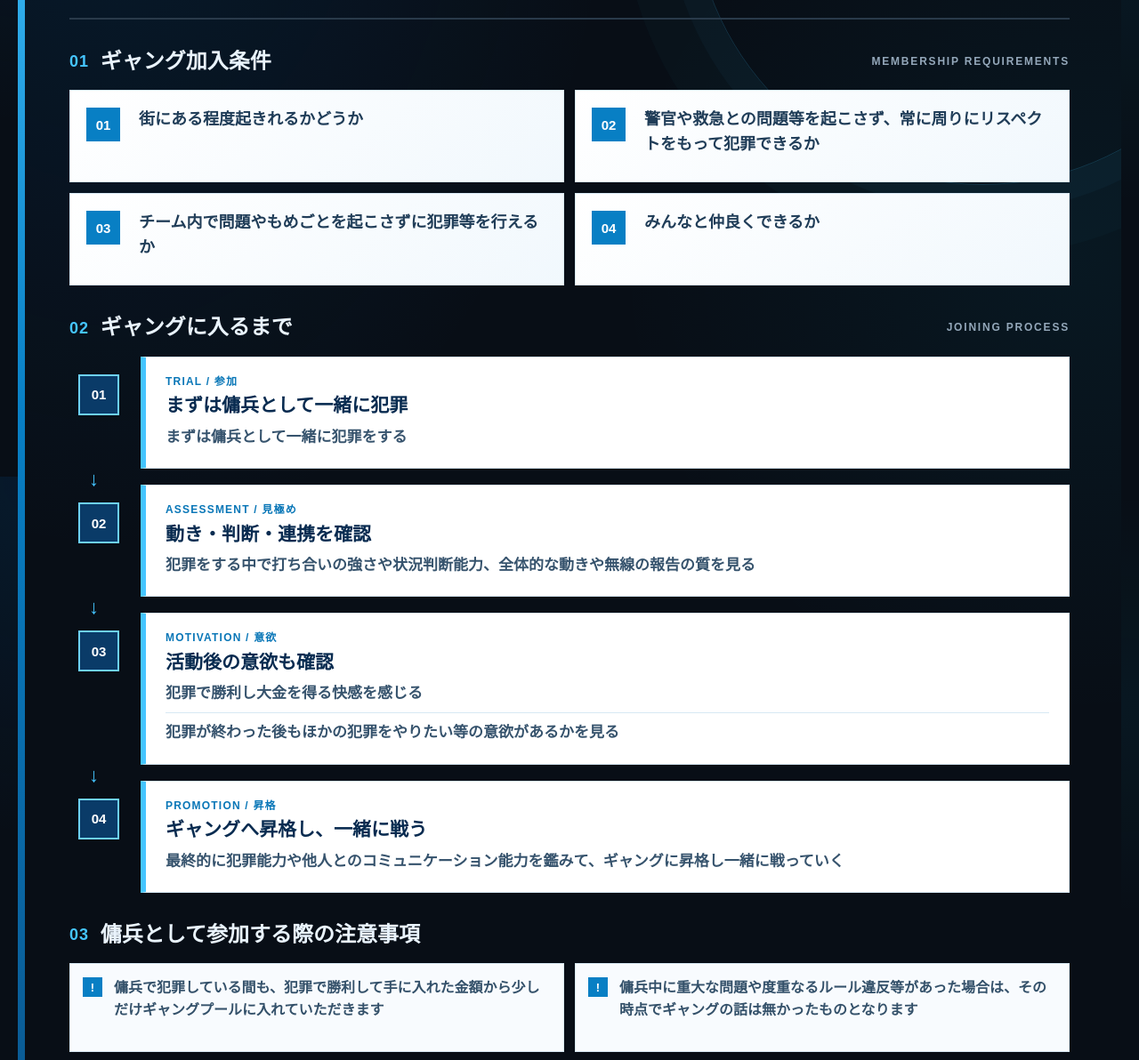
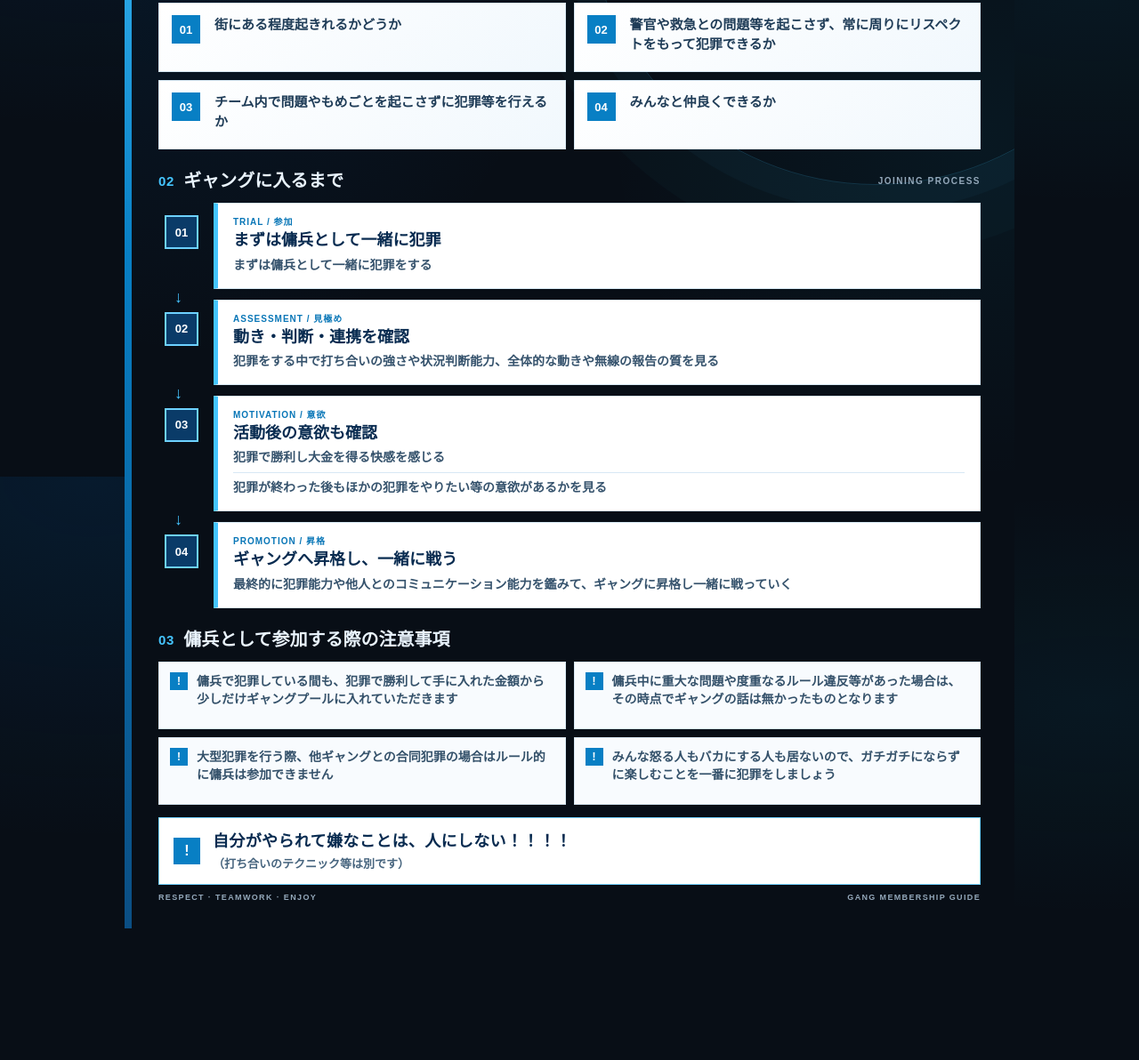
Before and after one commit to yykanzak1/yyrpinfo, a website: page public/mercenary-guide.html in a window 1280 px wide. Shown: the part 264-1456 px from the top of the page at 89% size. After the commit the page ends 1308 px from the top, so only its background shows below. Drawn offline with Linux system fonts and the light colour scheme.

Commit message:
Improve desktop membership guide readability

```diff
--- a/public/mercenary-guide.html
+++ b/public/mercenary-guide.html
@@ -105,6 +105,43 @@
     footer { flex-direction:column; font-size:9px; }
   }
 
+  /* PC版：大きすぎる見出し・カードを抑えて一覧性を優先 */
+  @media (min-width:701px) {
+    .page { width:min(1000px,100%); padding:32px 38px 28px; }
+    .hero { grid-template-columns:minmax(0,1fr) 108px; gap:18px; padding-bottom:19px; }
+    .eyebrow { gap:8px; margin-bottom:8px; font-size:11px; }
+    h1 { font-size:32px; line-height:1.25; }
+    .subtitle { margin-top:7px; font-size:14px; line-height:1.5; }
+    .logo-wrap { width:100px; height:100px; }
+    .logo-wrap img { width:92px; height:92px; }
+    .section-title { gap:10px; margin:22px 0 11px; }
+    .section-title .index { font-size:15px; }
+    .section-title h2 { font-size:20px; }
+    .section-title p { font-size:10px; }
+    .requirements { gap:9px; }
+    .requirement { grid-template-columns:38px 1fr; gap:10px; min-height:78px; padding:13px 14px; }
+    .requirement .n { width:32px; height:32px; font-size:13px; }
+    .requirement p { font-size:15px; line-height:1.45; }
+    .steps { gap:12px; }
+    .step { grid-template-columns:52px 1fr; gap:10px; }
+    .step:not(:last-child)::after { left:18px; bottom:-18px; font-size:18px; }
+    .node { padding-top:14px; }
+    .node span { width:38px; height:38px; font-size:13px; }
+    .step-card { padding:14px 17px 15px; border-left-width:5px; }
+    .step-meta { margin-bottom:3px; font-size:10px; }
+    .step-card h3 { margin-bottom:5px; font-size:18px; line-height:1.3; }
+    .step-card p { font-size:14px; line-height:1.5; }
+    .step-card .sub { margin-top:6px; padding-top:6px; }
+    .notes { gap:9px; }
+    .note { grid-template-columns:22px 1fr; gap:8px; min-height:76px; padding:11px 12px; font-size:14px; line-height:1.45; }
+    .note .bullet { width:20px; height:20px; font-size:12px; }
+    .motto { grid-template-columns:34px 1fr; gap:10px; margin-top:14px; padding:14px 16px; }
+    .motto .mark { width:30px; height:30px; font-size:16px; }
+    .motto strong { font-size:18px; line-height:1.35; }
+    .motto small { font-size:13px; }
+    footer { margin-top:9px; font-size:9px; }
+  }
+
 /* Share the main DASSAI page background and respect its saved theme. */
 :root {
   --bg-color:#080e16; --card-bg:#111b27; --border-color:#293a4a;
```
